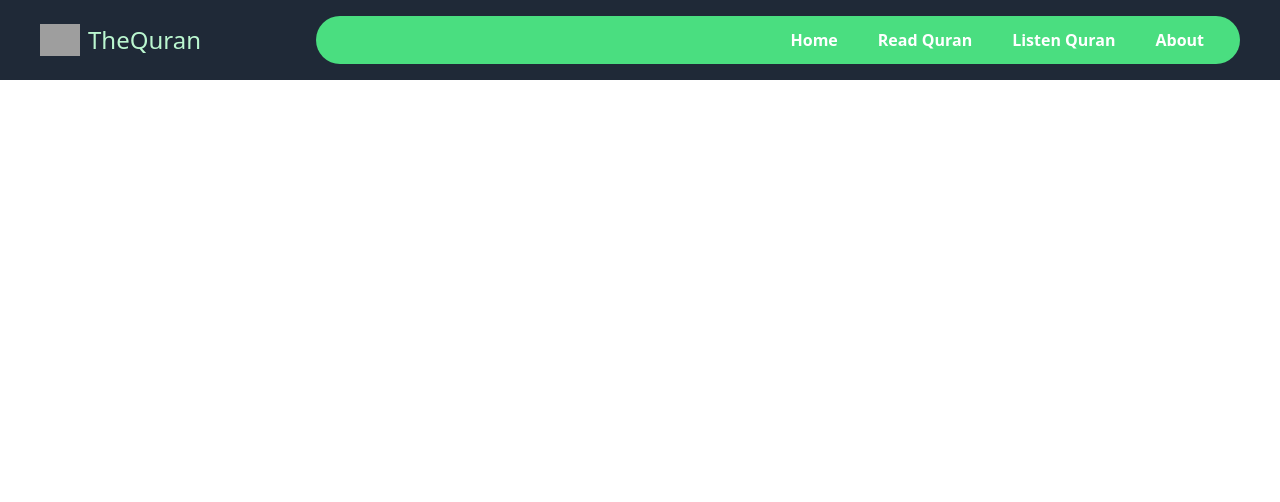
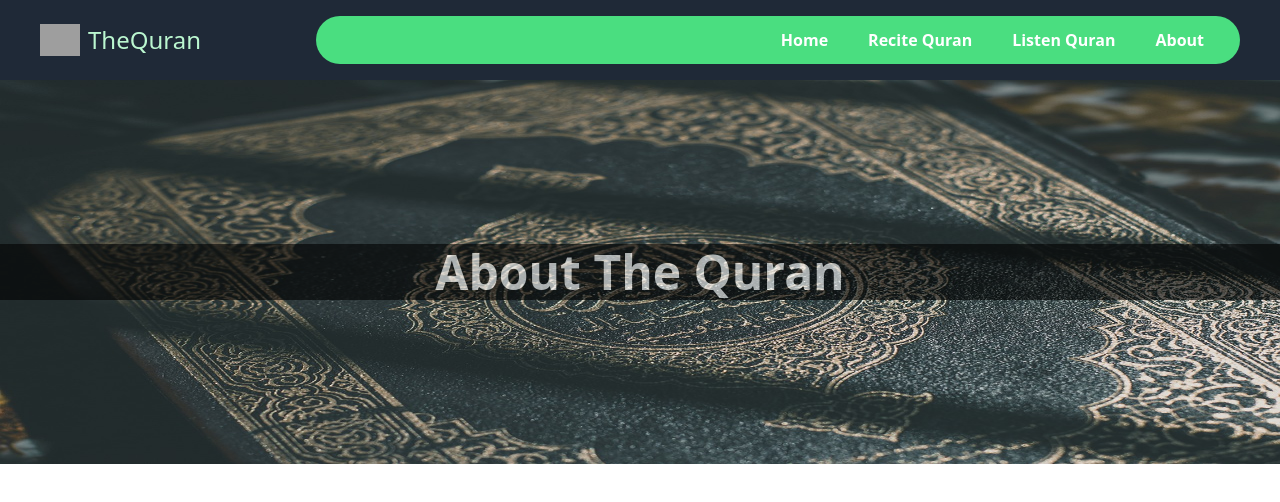
Before and after one commit to AhmadRaza1604/Quran-Play, a React (Vite) app: page /about in a window 1280 px wide. Shown: the top 502 px of the page. Built offline with nearby package versions, Linux system fonts and the light colour scheme; grey boxes are pictures that could not be loaded.

Commit message:
Top Image Added

```diff
--- a/src/App.jsx
+++ b/src/App.jsx
@@ -9,7 +9,7 @@ function App() {
     return (
       <>
         <Navbar/>
-        <div className='mt-24 z-20'>
+        <div className='mt-20 z-20'>
         {children}
         </div>
       </>
@@ -21,7 +21,7 @@ function App() {
       <BrowserRouter>
       <Routes>
         <Route path='/' element={<MainLayout> <Home/> </MainLayout>} />
-        <Route path='/read-quran' element={<MainLayout> <ReadQuran /> </MainLayout>} />
+        <Route path='/recite-quran' element={<MainLayout> <ReadQuran /> </MainLayout>} />
         <Route path='/listen-quran' element={<MainLayout> <ListenQuran/> </MainLayout>} />
         <Route path='/about' element={<MainLayout> <About /> </MainLayout>} />
       </Routes>
--- a/src/components/Navbar.jsx
+++ b/src/components/Navbar.jsx
@@ -11,8 +11,8 @@ const Navbar = () => {
             url:'/'
         },
         {
-            name:'Read Quran',
-            url:'/read-quran'
+            name:'Recite Quran',
+            url:'/recite-quran'
         },
         {
             name:'Listen Quran',
--- a/src/pages/About.jsx
+++ b/src/pages/About.jsx
@@ -3,7 +3,10 @@ import React from 'react';
 const About = () => {
     return (
         <div>
-
+             <div className='w-full flex flex-row justify-center items-center'>
+      <img src='/assets/Quran4.jpg' className='w-full   object-fill max-h-96 min-h-44 '/>
+      <h1 className='absolute md:text-5xl text-2xl bg-black opacity-60 w-full text-center py-1 text-white font-semibold '>About The Quran</h1>
+    </div>
         </div>
     );
 };
--- a/src/pages/Home.jsx
+++ b/src/pages/Home.jsx
@@ -86,6 +86,11 @@ const Home = () => {
 
 
   return (
+    <>
+   <div className='w-full flex flex-row justify-center items-center'>
+      <img src='/assets/Quran4.jpg' className='w-full   object-fill max-h-96 min-h-44 '/>
+      <h1 className='absolute md:text-5xl text-2xl bg-black opacity-60 w-full text-center py-1 text-white font-semibold '>The Quran</h1>
+    </div>
     <div className='flex flex-col items-center justify-center '>
         <div className='flex flex-row-reverse items-center justify-center w-10/12 lg:w-3/6  p-5 gap-1 bg-gray-100 rounded-xl flex-wrap'>
         <h1 className='text-md mb-4 bg-red-500 w-full text-center rounded-md py-1' >بِسْمِ اللهِ الرَّحْمٰنِ الرَّحِيْمِ</h1>
@@ -110,6 +115,7 @@ const Home = () => {
 
         </div>
         </div>
+    </>
   )
 };
 
--- a/src/pages/ListenQuran.jsx
+++ b/src/pages/ListenQuran.jsx
@@ -85,7 +85,12 @@ const ListenQuran = () => {
   }, [chapter, reciter]);
 
     return (
-        <div className='justify-center flex flex-col items-center'>
+      <>
+      <div className='w-full flex flex-row justify-center items-center'>
+      <img src='/assets/Quran4.jpg' className='w-full   object-fill max-h-96 min-h-44 '/>
+      <h1 className='absolute md:text-5xl text-2xl bg-black opacity-60 w-full text-center py-1 text-white font-semibold '>Listen The Quran</h1>
+    </div>
+        <div className='justify-center flex flex-col items-center pt-6'>
                <div className='flex flex-row  gap-4 items-center w-11/12 md:w-4/6 lg:w-2/4'>
                <select value={reciter} onChange={(e)=>{setReciter(e.target.value)
                 setShow(false)
@@ -110,7 +115,7 @@ const ListenQuran = () => {
 
 
                             {show1 &&
-                            <div className='flex flex-col items-center bg-green-500 p-4 rounded-xl text-white w-11/12 md:w-4/6 lg:w-2/4'>
+                            <div className='flex flex-col items-center  bg-green-500 p-4 rounded-xl text-white w-11/12 md:w-4/6 lg:w-2/4'>
                                 <h1 className='mb-3 font-semibold text-lg'>Surah {chapters[chapter-1]?.name_simple} by: {reciters[reciter-1]?.reciter_name}</h1>
                             {show &&
                                 <audio controls className='w-11/12'>
@@ -130,6 +135,7 @@ const ListenQuran = () => {
                                  </div>
                             </div>}
         </div>
+      </>
     );
 };
 
--- a/src/pages/ReadQuran.jsx
+++ b/src/pages/ReadQuran.jsx
@@ -3,7 +3,10 @@ import React from 'react';
 const ReadQuran = () => {
     return (
         <div>
-
+           <div className='w-full flex flex-row justify-center items-center'>
+      <img src='/assets/Quran4.jpg' className='w-full   object-fill max-h-96 min-h-44 '/>
+      <h1 className='absolute md:text-5xl text-2xl bg-black opacity-60 w-full text-center py-1 text-white font-semibold '>Recite The Quran</h1>
+    </div>
         </div>
     );
 };
```
Also changed, not shown: public/assets/Quran4.jpg (added).
